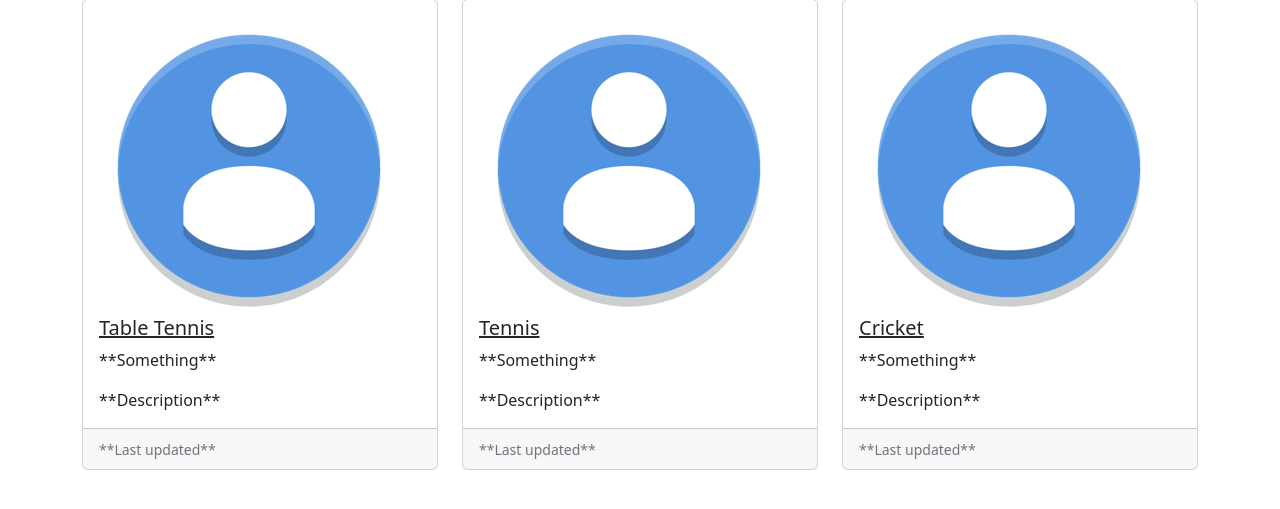
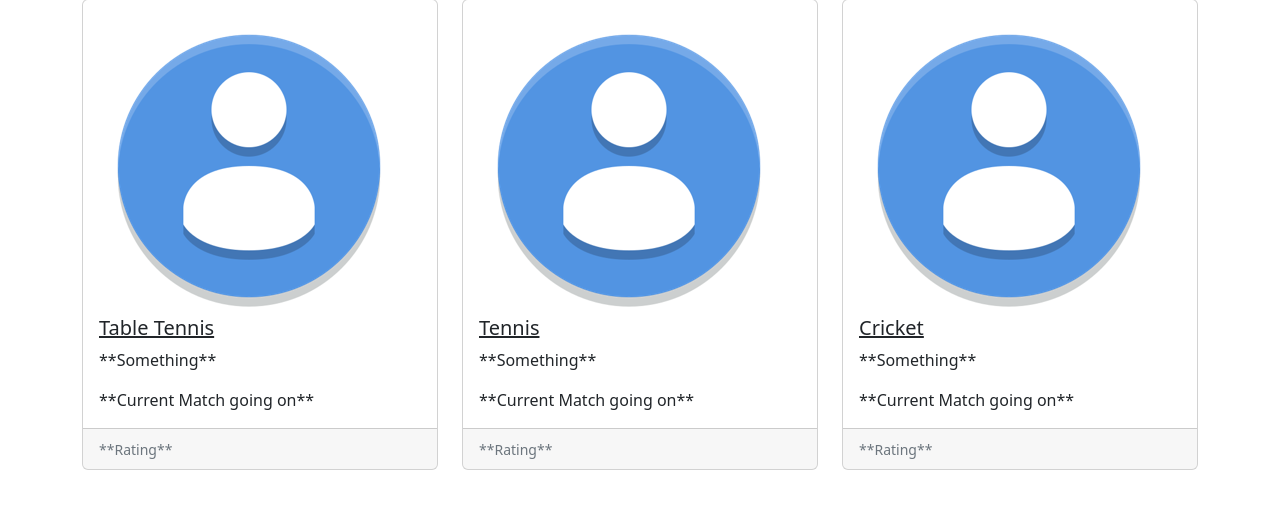
Before and after one commit to VBajaj113/MSCSlotBook, a Django app: page / in a window 1280 px wide. Shown: the part 155-664 px from the top of the page. Run offline with Django 3.2, Linux system fonts and the light colour scheme; a user stored in the database is signed in; data comes from the database, SQL or seed files in the repository; some libraries are stand-ins or nearby versions.

Commit message:
few corrections

```diff
--- a/requirements.txt
+++ b/requirements.txt
@@ -39,6 +39,4 @@ be a provision for administrators to monitor and regulate all user activity.
 The admin should be able to take down any offensive comment, and send an
 appropriate warning to the concerned user.
 
-profile
-home
 password change email
--- a/users/templates/users/home.html
+++ b/users/templates/users/home.html
@@ -11,10 +11,10 @@
                         <img src="{{ game.image.url }}" alt="sport image">
                         <a href="sport/{{ game.code }}/" class="link-dark"><h5 class="card-title">{{ game.name }}</h5></a>
                         <p class="secondary">**Something**</p>
-                        <p class="card-text">**Description**</p>
+                        <p class="card-text">**Current Match going on**</p>
                     </div>
                     <div class="card-footer">
-                        <small class="text-muted">**Last updated**</small>
+                        <small class="text-muted">**Rating**</small>
                     </div>
                 </div>
             </div>
```
